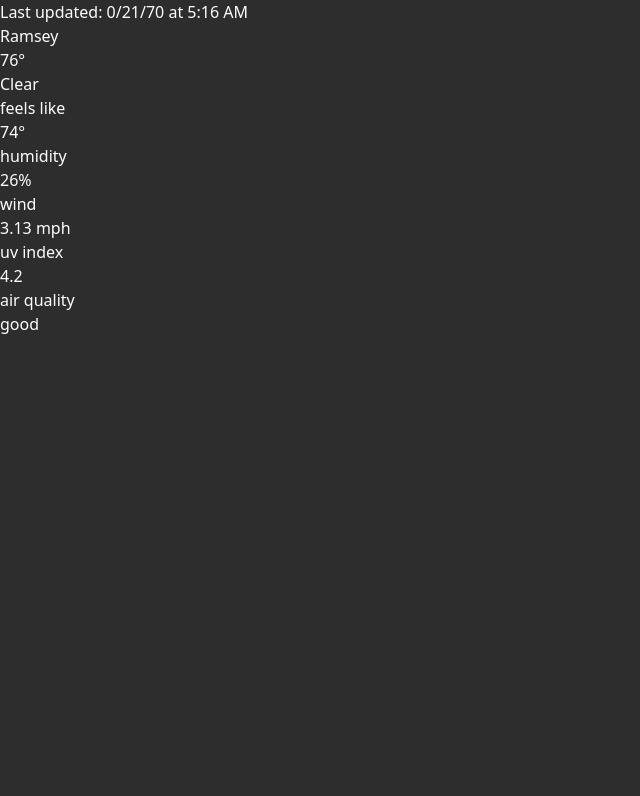
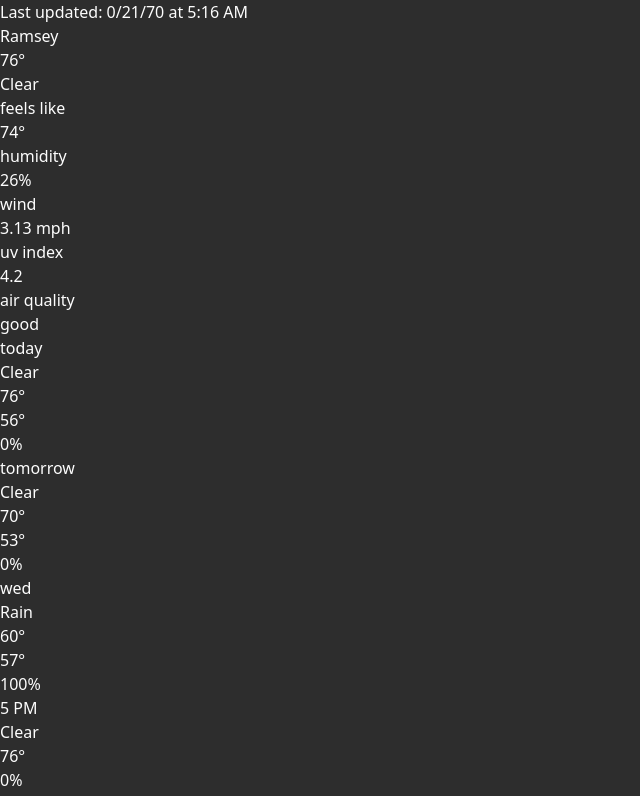
Before and after one commit to ahitron/pidash, a React (Vite) app: page / in a window 1280 px wide. Shown: the top 796 px of the page, without its empty margins (0-640 px from the left). Built offline with nearby package versions, Linux system fonts and the light colour scheme.

Commit message:
display all data

```diff
--- a/src/App.tsx
+++ b/src/App.tsx
@@ -5,6 +5,8 @@ import {
 } from '@tanstack/react-query'
 import { getData } from './datatools'
 import Current from './Current'
+import Hourly from './Hourly'
+import Daily from './Daily'
 
 const queryClient = new QueryClient()
 
@@ -22,7 +24,7 @@ function PiDash() {
     queryFn: () => getData(3),
   })
   if (isPending) {
-    return <p>Pending</p>
+    return <p>Loading data...</p>
   }
   if (isError) {
     return <p>Error</p>
@@ -33,12 +35,14 @@ function PiDash() {
       <div>
         <Current updated={updated} current={current} />
       </div>
-      {/* <div>
-        <Daily days={daily} />
+      <div>
+        <div>
+          <Daily days={daily} />
+        </div>
+        <div>
+          <Hourly hours={hourly} />
+        </div>
       </div>
-      <div>
-        <Hourly hours={hourly} />
-      </div> */}
     </div>
   )
 }
--- /dev/null
+++ b/src/Daily.tsx
@@ -0,0 +1,31 @@
+import type { DailyProps } from "./types";
+
+function Daily({ days }: DailyProps) {
+    return (
+        <div>
+            {days.map(
+                ({ name, condition, hi, lo, precip }, idx) => (
+                    <div key={idx}>
+                        <div>
+                            {name}
+                        </div>
+                        <div>
+                            {condition}
+                        </div>
+                        <div>
+                            {hi}
+                        </div>
+                        <div>
+                            {lo}
+                        </div>
+                        <div>
+                            {precip}
+                        </div>
+                    </div>
+                )
+            )}
+        </div>
+    )
+}
+
+export default Daily
--- /dev/null
+++ b/src/Hourly.tsx
@@ -0,0 +1,28 @@
+import type { HourlyProps } from "./types";
+
+function Hourly({ hours }: HourlyProps) {
+    return (
+        <div>
+            {hours.map(
+                ({ time, condition, temp, precip }, idx) => (
+                    <div key={idx}>
+                        <div>
+                            {time}
+                        </div>
+                        <div>
+                            {condition}
+                        </div>
+                        <div>
+                            {temp}
+                        </div>
+                        <div>
+                            {precip}
+                        </div>
+                    </div>
+                )
+            )}
+        </div>
+    )
+}
+
+export default Hourly
```
Also changed, not shown: src/types.ts (+8 -0 lines).
